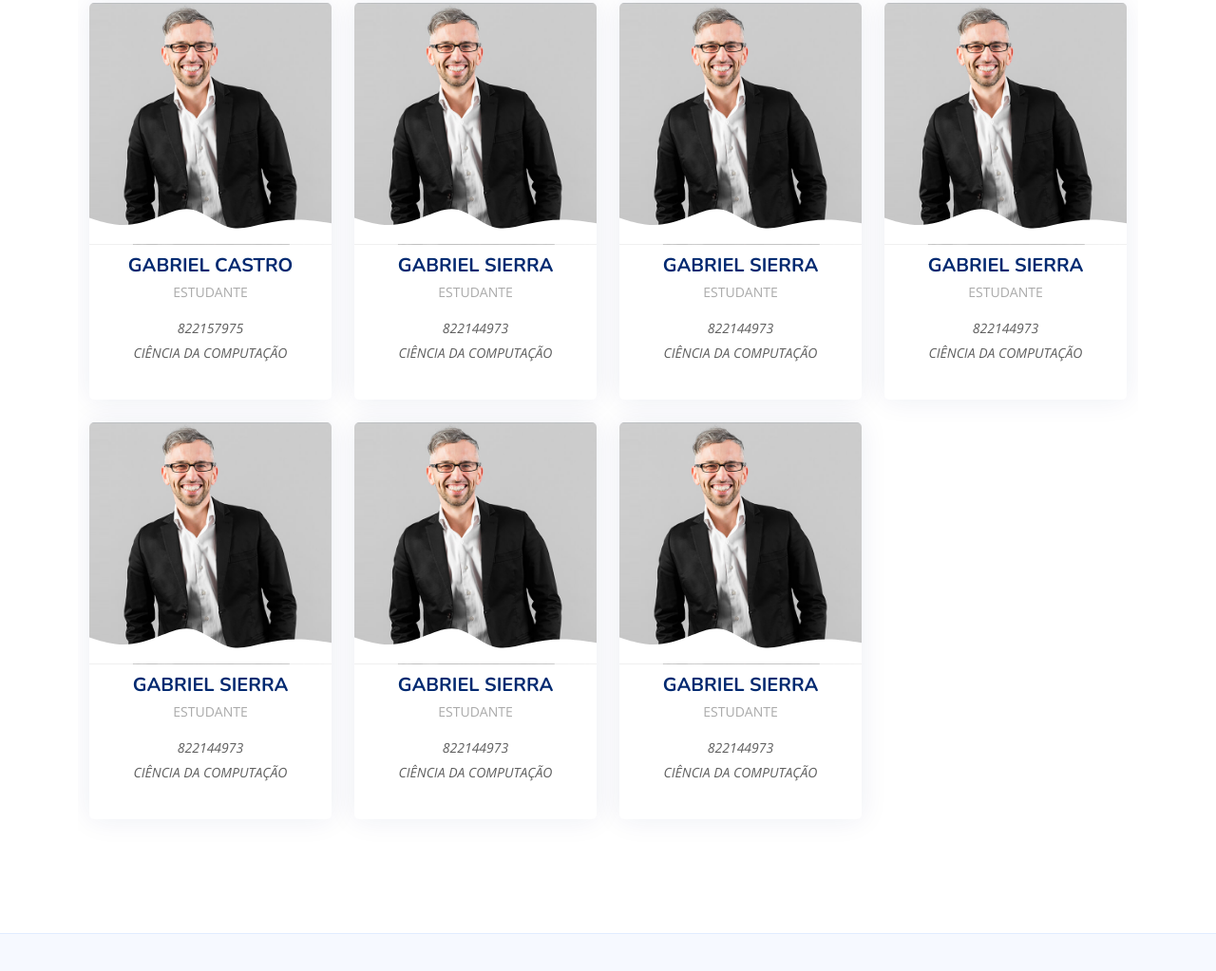
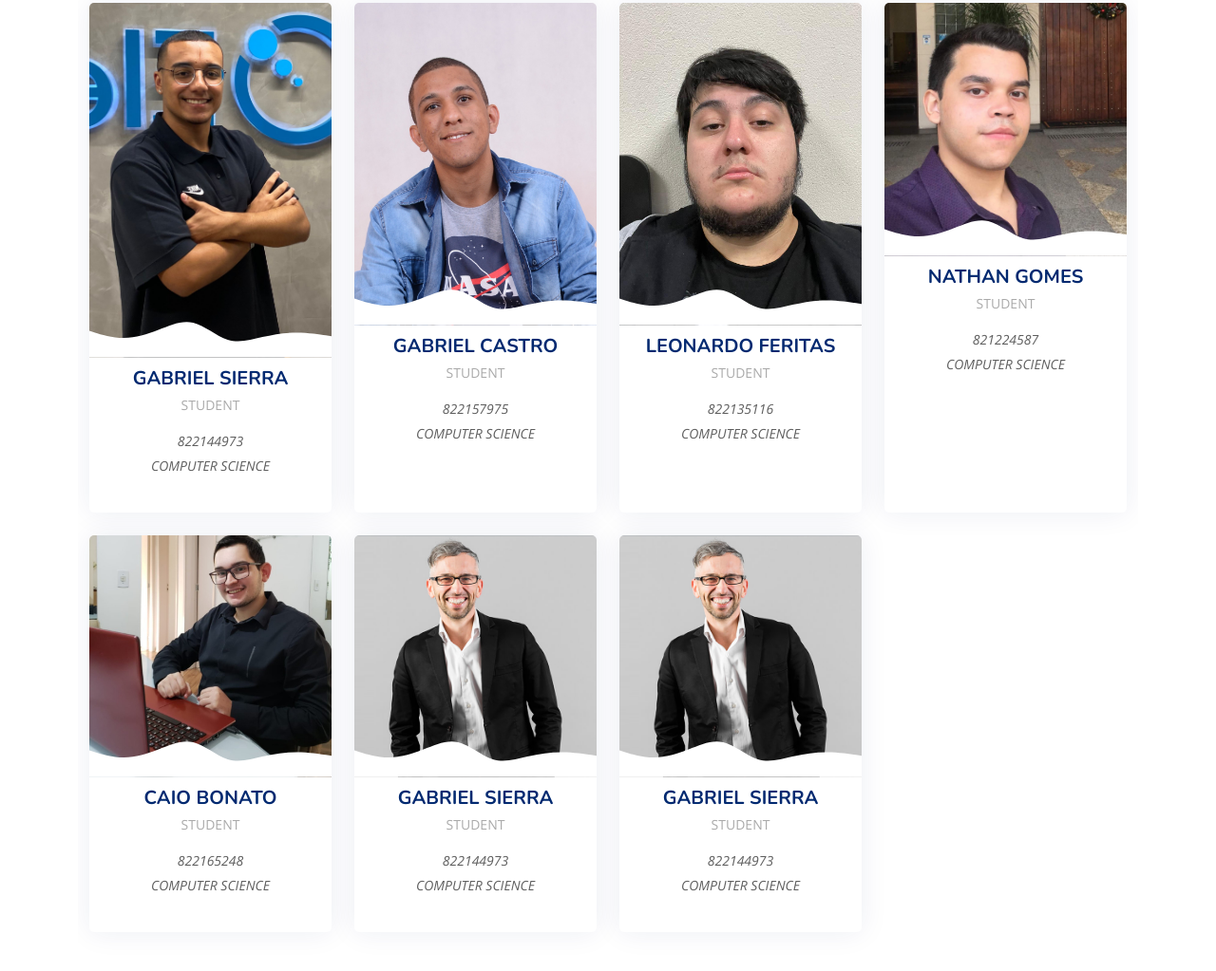
Before and after one commit to Mech24689/ProjectA3-CyberSecurity, a plain HTML site: page index.html in a window 1280 px wide. Shown: the part 3883-4906 px from the top of the page at 95% size. Drawn offline with nearby package versions, Linux system fonts and the light colour scheme.

Commit message:
atualização de infos dos integrantes do grupo.

```diff
--- a/index.html
+++ b/index.html
@@ -405,7 +405,27 @@
           <div class="col-lg-3 col-md-6 d-flex align-items-stretch" data-aos="fade-up" data-aos-delay="100">
             <div class="member">
               <div class="member-img">
-                <img src="assets/img/team/team-1.jpg" class="img-fluid" alt="">
+                <img src="assets/img/team/gabriel dias.jpg" class="img-fluid" alt="">
+                <div class="social">
+                  <a href=""><i class="bi bi-twitter"></i></a>
+                  <a href=""><i class="bi bi-facebook"></i></a>
+                  <a href=""><i class="bi bi-instagram"></i></a>
+                  <a href=""><i class="bi bi-linkedin"></i></a>
+                </div>
+              </div>
+              <div class="member-info">
+                <h4>GABRIEL SIERRA</h4>
+                <span>STUDENT</span>
+                <p> 822144973 <BR>
+                  COMPUTER SCIENCE</p>
+              </div>
+            </div>
+          </div>
+
+          <div class="col-lg-3 col-md-6 d-flex align-items-stretch" data-aos="fade-up" data-aos-delay="100">
+            <div class="member">
+              <div class="member-img">
+                <img src="assets/img/team/gabriel castro.JPG" class="img-fluid" alt="">
                 <div class="social">
                   <a href=""><i class="bi bi-twitter"></i></a>
                   <a href=""><i class="bi bi-facebook"></i></a>
@@ -415,9 +435,70 @@
               </div>
               <div class="member-info">
                 <h4>GABRIEL CASTRO</h4>
-                <span>ESTUDANTE</span>
+                <span>STUDENT</span>
                 <p>822157975 <BR>
-                  CIÊNCIA DA COMPUTAÇÃO</p>
+                  COMPUTER SCIENCE</p>
+              </div>
+            </div>
+          </div>
+
+
+          <div class="col-lg-3 col-md-6 d-flex align-items-stretch" data-aos="fade-up" data-aos-delay="100">
+            <div class="member">
+              <div class="member-img">
+                <img src="assets/img/team/leonardo freitas.jpg" class="img-fluid" alt="">
+                <div class="social">
+                  <a href=""><i class="bi bi-twitter"></i></a>
+                  <a href=""><i class="bi bi-facebook"></i></a>
+                  <a href=""><i class="bi bi-instagram"></i></a>
+                  <a href=""><i class="bi bi-linkedin"></i></a>
+                </div>
+              </div>
+              <div class="member-info">
+                <h4>LEONARDO FERITAS</h4>
+                <span>STUDENT</span>
+                <p>822135116 <BR>
+                  COMPUTER SCIENCE</p>
+              </div>
+            </div>
+          </div>
+
+          <div class="col-lg-3 col-md-6 d-flex align-items-stretch" data-aos="fade-up" data-aos-delay="100">
+            <div class="member">
+              <div class="member-img">
+                <img src="assets/img/team/nathan gomes.jpg" class="img-fluid" alt="">
+                <div class="social">
+                  <a href=""><i class="bi bi-twitter"></i></a>
+                  <a href=""><i class="bi bi-facebook"></i></a>
+                  <a href=""><i class="bi bi-instagram"></i></a>
+                  <a href=""><i class="bi bi-linkedin"></i></a>
+                </div>
+              </div>
+              <div class="member-info">
+                <h4>NATHAN GOMES</h4>
+                <span>STUDENT</span>
+                <p>821224587 <BR>
+                  COMPUTER SCIENCE</p>
+              </div>
+            </div>
+          </div>
+
+          <div class="col-lg-3 col-md-6 d-flex align-items-stretch" data-aos="fade-up" data-aos-delay="100">
+            <div class="member">
+              <div class="member-img">
+                <img src="assets/img/team/caio bonato.jpg" class="img-fluid" alt="">
+                <div class="social">
+                  <a href=""><i class="bi bi-twitter"></i></a>
+                  <a href=""><i class="bi bi-facebook"></i></a>
+                  <a href=""><i class="bi bi-instagram"></i></a>
+                  <a href=""><i class="bi bi-linkedin"></i></a>
+                </div>
+              </div>
+              <div class="member-info">
+                <h4>CAIO BONATO</h4>
+                <span>STUDENT</span>
+                <p>822165248 <BR>
+                  COMPUTER SCIENCE</p>
               </div>
             </div>
           </div>
@@ -435,89 +516,9 @@
               </div>
               <div class="member-info">
                 <h4>GABRIEL SIERRA</h4>
-                <span>ESTUDANTE</span>
-                <p> 822144973 <BR>
-                  CIÊNCIA DA COMPUTAÇÃO</p>
-              </div>
-            </div>
-          </div>
-
-          <div class="col-lg-3 col-md-6 d-flex align-items-stretch" data-aos="fade-up" data-aos-delay="100">
-            <div class="member">
-              <div class="member-img">
-                <img src="assets/img/team/team-1.jpg" class="img-fluid" alt="">
-                <div class="social">
-                  <a href=""><i class="bi bi-twitter"></i></a>
-                  <a href=""><i class="bi bi-facebook"></i></a>
-                  <a href=""><i class="bi bi-instagram"></i></a>
-                  <a href=""><i class="bi bi-linkedin"></i></a>
-                </div>
-              </div>
-              <div class="member-info">
-                <h4>GABRIEL SIERRA</h4>
-                <span>ESTUDANTE</span>
+                <span>STUDENT</span>
                 <p>822144973 <BR>
-                  CIÊNCIA DA COMPUTAÇÃO</p>
-              </div>
-            </div>
-          </div>
-
-          <div class="col-lg-3 col-md-6 d-flex align-items-stretch" data-aos="fade-up" data-aos-delay="100">
-            <div class="member">
-              <div class="member-img">
-                <img src="assets/img/team/team-1.jpg" class="img-fluid" alt="">
-                <div class="social">
-                  <a href=""><i class="bi bi-twitter"></i></a>
-                  <a href=""><i class="bi bi-facebook"></i></a>
-                  <a href=""><i class="bi bi-instagram"></i></a>
-                  <a href=""><i class="bi bi-linkedin"></i></a>
-                </div>
-              </div>
-              <div class="member-info">
-                <h4>GABRIEL SIERRA</h4>
-                <span>ESTUDANTE</span>
-                <p>822144973 <BR>
-                  CIÊNCIA DA COMPUTAÇÃO</p>
-              </div>
-            </div>
-          </div>
-
-          <div class="col-lg-3 col-md-6 d-flex align-items-stretch" data-aos="fade-up" data-aos-delay="100">
-            <div class="member">
-              <div class="member-img">
-                <img src="assets/img/team/team-1.jpg" class="img-fluid" alt="">
-                <div class="social">
-                  <a href=""><i class="bi bi-twitter"></i></a>
-                  <a href=""><i class="bi bi-facebook"></i></a>
-                  <a href=""><i class="bi bi-instagram"></i></a>
-                  <a href=""><i class="bi bi-linkedin"></i></a>
-                </div>
-              </div>
-              <div class="member-info">
-                <h4>GABRIEL SIERRA</h4>
-                <span>ESTUDANTE</span>
-                <p>822144973 <BR>
-                  CIÊNCIA DA COMPUTAÇÃO</p>
-              </div>
-            </div>
-          </div>
-
-          <div class="col-lg-3 col-md-6 d-flex align-items-stretch" data-aos="fade-up" data-aos-delay="100">
-            <div class="member">
-              <div class="member-img">
-                <img src="assets/img/team/team-1.jpg" class="img-fluid" alt="">
-                <div class="social">
-                  <a href=""><i class="bi bi-twitter"></i></a>
-                  <a href=""><i class="bi bi-facebook"></i></a>
-                  <a href=""><i class="bi bi-instagram"></i></a>
-                  <a href=""><i class="bi bi-linkedin"></i></a>
-                </div>
-              </div>
-              <div class="member-info">
-                <h4>GABRIEL SIERRA</h4>
-                <span>ESTUDANTE</span>
-                <p>822144973 <BR>
-                  CIÊNCIA DA COMPUTAÇÃO</p>
+                  COMPUTER SCIENCE</p>
               </div>
             </div>
           </div>
@@ -534,9 +535,9 @@
               </div>
               <div class="member-info">
                 <h4>GABRIEL SIERRA</h4>
-                <span>ESTUDANTE</span>
+                <span>STUDENT</span>
                 <p>822144973 <BR>
-                  CIÊNCIA DA COMPUTAÇÃO</p>
+                  COMPUTER SCIENCE</p>
               </div>
             </div>
           </div>
```
Also changed, not shown: assets/img/team/caio bonato.jpg (added), assets/img/team/gabriel castro.JPG (added), assets/img/team/gabriel dias.jpg (added), assets/img/team/leonardo freitas.jpg (added), assets/img/team/nathan gomes.jpg (added).
